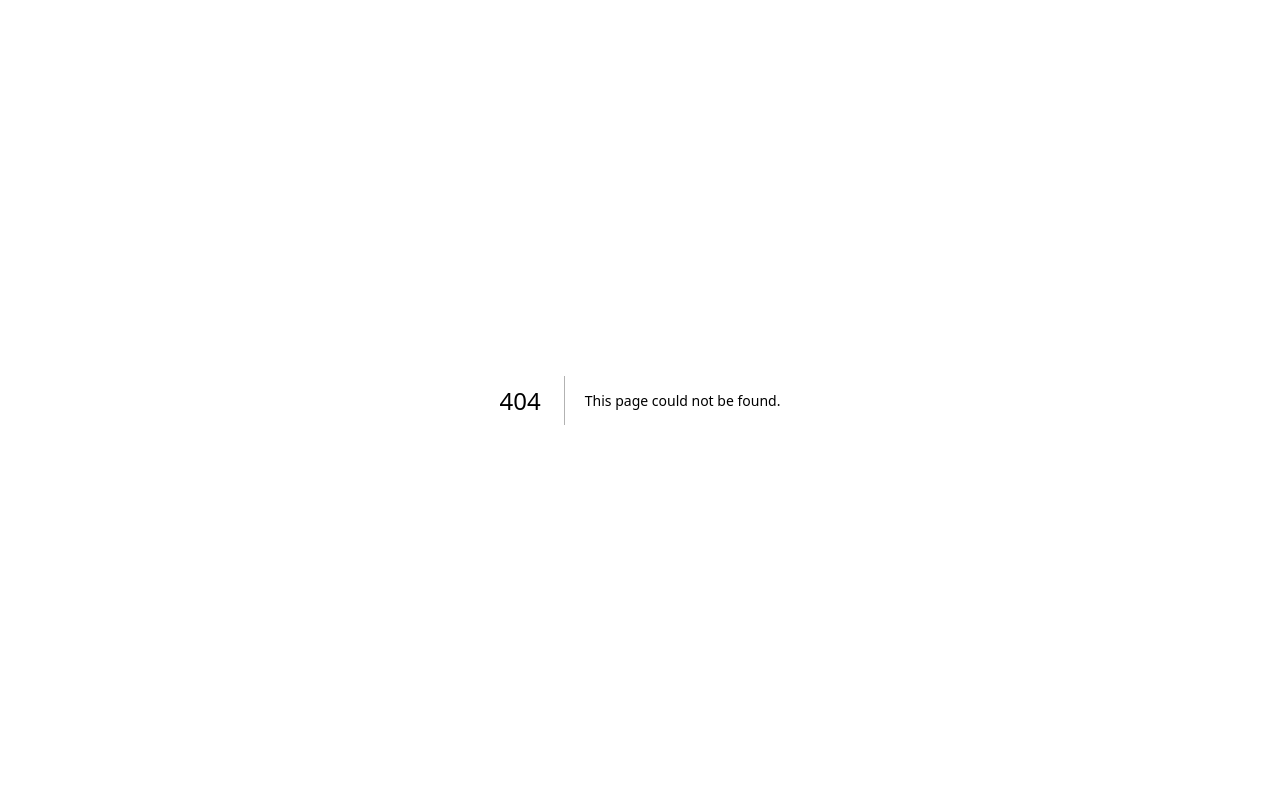
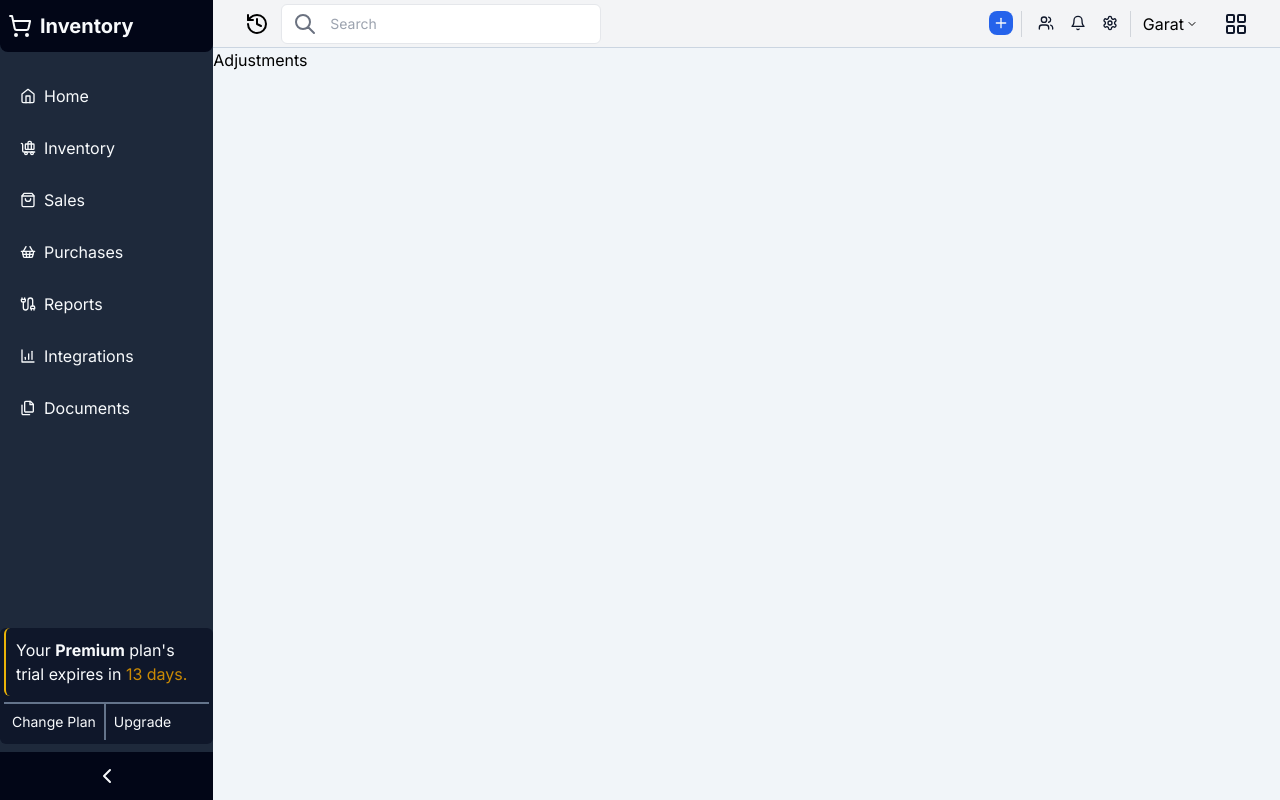
Before and after one commit to SRIDAR10/inventory-frontend, a Next.js app: page /inventory/inventory/adjustments in a window 1280 px wide. Before the commit this address had no page. Built offline with nearby package versions, Linux system fonts and the light colour scheme.

Commit message:
implemented sub nav items

```diff
--- /dev/null
+++ b/app/(back-office)/inventory/inventory/adjustments/page.tsx
@@ -0,0 +1,9 @@
+import React from 'react'
+
+const Adjustments = () => {
+  return (
+    <div>Adjustments</div>
+  )
+}
+
+export default Adjustments;
--- /dev/null
+++ b/app/(back-office)/inventory/inventory/itemgroups/page.tsx
@@ -0,0 +1,9 @@
+import React from 'react';
+
+const ItemGroups = () => {
+  return (
+    <div>ItemGroups</div>
+  )
+}
+
+export default ItemGroups;
--- /dev/null
+++ b/app/(back-office)/inventory/inventory/items/page.tsx
@@ -0,0 +1,9 @@
+import React from 'react'
+
+const Items = () => {
+  return (
+    <div>Items</div>
+  )
+};
+
+export default Items;
--- a/components/inventory/DefaultNavItems.tsx
+++ b/components/inventory/DefaultNavItems.tsx
@@ -47,6 +47,21 @@ export const DefaultNavItems = [
   },
 ];
 
+export const InventoryNestedNavItems = [
+  {
+    label: "Items",
+    href: "/inventory/inventory/items",
+  },
+  {
+    label: "Item Groups",
+    href: "/inventory/inventory/itemgroups",
+  },
+  {
+    label: "Adjustments",
+    href: "/inventory/inventory/adjustments",
+  }
+];
+
 export const HomeBarNavLinks=[
 {
     label: "Dashboard",
--- a/components/inventory/Sidebar.tsx
+++ b/components/inventory/Sidebar.tsx
@@ -1,21 +1,32 @@
 "use client";
 import React, { useState } from "react";
-import { usePathname,useRouter } from "next/navigation";
-import { ShoppingCart, ChevronLeft, Home } from "lucide-react";
+import { usePathname, useRouter } from "next/navigation";
+import { ShoppingCart, ChevronLeft } from "lucide-react";
 import Link from "next/link";
 import Subscription from "./Subscription";
-import { DefaultNavItems } from "./DefaultNavItems";
+import { DefaultNavItems, InventoryNestedNavItems } from "./DefaultNavItems";
 import { cn } from "@/lib/utils";
 
+//TODO: handle collapsible side bar
 const Sidebar = () => {
+  const pathname = usePathname();
+  const router = useRouter();
+
   const [collapsed, setCollapsed] = useState<boolean>(false);
-  const pathname = usePathname();
-  const router = useRouter()
-  console.log(pathname);
+  const [openInventory, setOpenInventory] = useState(false);
 
   const toggleSidebarCollapsedHandler = () => {
     setCollapsed((prev) => !prev);
   };
+
+  const handleOnClick = (page: string, url: string) => {
+    if (page === "Inventory") {
+      setOpenInventory(!openInventory);
+      return;
+    }
+    router.replace(url);
+  };
+
   return (
     <div
       className={cn(
@@ -31,20 +42,44 @@ const Sidebar = () => {
       </Link>
 
       <nav className="flex flex-col gap-3 p-3 px-3 py-6">
+
+      {/* EXTRACT THIS TO A SEPARATE COMPONENT */}
         {DefaultNavItems.map((navItem) => {
           return (
+            <>
               <button
                 key={navItem.label}
                 className={cn("flex items-center space-x-2 p-2", {
                   "bg-blue-500 text-slate-50 rounded-md":
                     pathname === navItem.href,
-                  "hover:bg-slate-900 rounded-md": pathname !== navItem.href
+                  "hover:bg-slate-900 rounded-md": pathname !== navItem.href,
                 })}
-              onClick={()=>router.replace(navItem.href)}
+                onClick={() => handleOnClick(navItem.label, navItem.href)}
               >
                 {navItem.icon}
                 <span>{navItem.label}</span>
               </button>
+              {navItem.label === "Inventory" &&
+                openInventory &&
+                InventoryNestedNavItems.map((subNavItem) => {
+                  return (
+                    <button
+                      key={subNavItem.label}
+                      className={cn("flex items-center p-2 pl-8", {
+                        "bg-blue-500 text-slate-50 rounded-md":
+                          pathname === subNavItem.href,
+                        "hover:bg-slate-900 rounded-md":
+                          pathname !== subNavItem.href,
+                      })}
+                      onClick={() =>
+                        handleOnClick(subNavItem.label, subNavItem.href)
+                      }
+                    >
+                      <span>{subNavItem.label}</span>
+                    </button>
+                  );
+                })}
+            </>
           );
         })}
       </nav>
```
Lines whose indentation alone changed are shown as unchanged.
